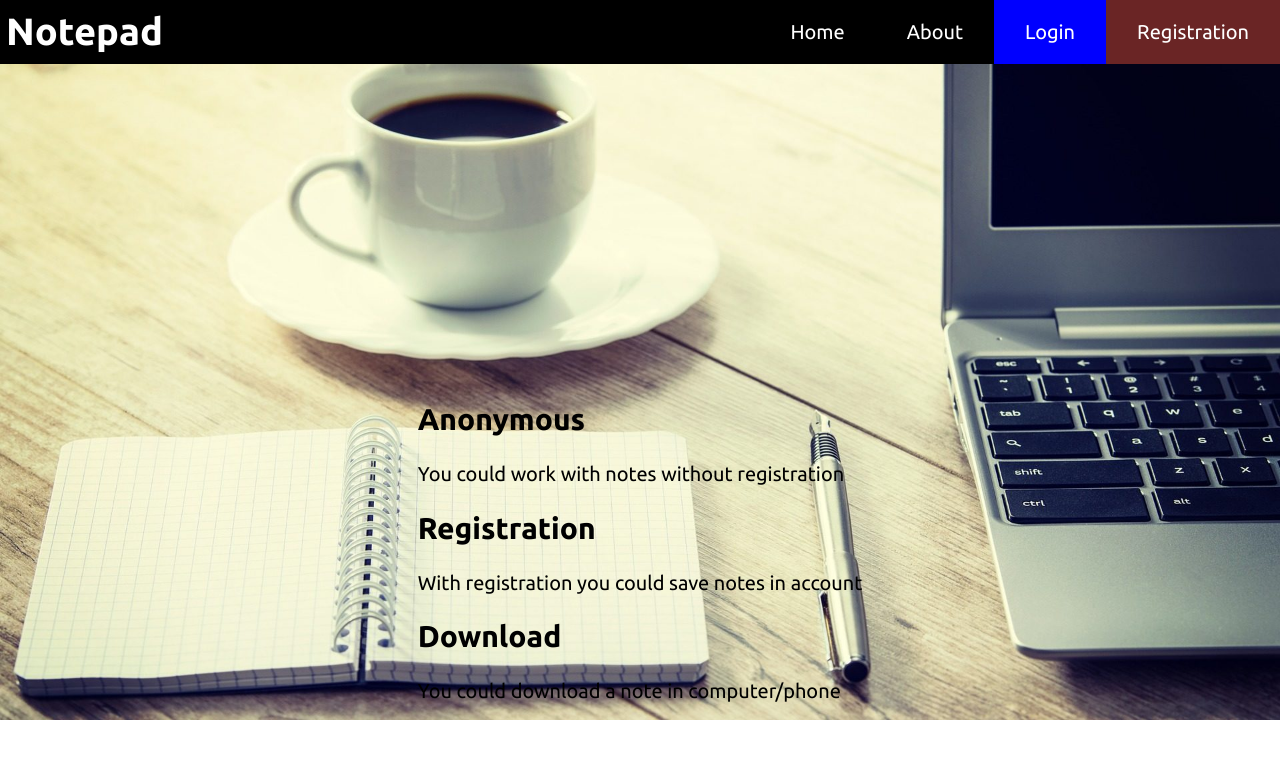
After one commit to ilyadev750/my_notepad, a Django app: page /about/ in a window 1280 px wide. The commit adds this page. Shown: the top 759 px of the page. Run offline with Django 3.2, Linux system fonts and the light colour scheme.

Commit message:
making template about

```diff
--- a/my_notepad/urls.py
+++ b/my_notepad/urls.py
@@ -3,11 +3,12 @@ from django.urls import path, include
 from django.conf import settings
 from django.conf.urls.static import static
 
-from note.views import anonymous_note, start
+from note.views import anonymous_note, start, about
 
 
 urlpatterns = [
     path("", start, name="home"),
+    path("about/", about, name="about"),
     path("base/", anonymous_note, name="anonymous_note"),
     path("base/users/", include("users.urls")),
     path("admin/", admin.site.urls),
--- /dev/null
+++ b/note/static/note/css/about.css
@@ -0,0 +1,25 @@
+body {
+    background-image: url("../img/notepad_big.jpg");
+    background-size: 100%;
+    background-repeat: no-repeat;
+    height: 100%;
+    margin: 0;
+    padding: 0;
+  }
+
+.notepad-description {
+    padding-top: 300px;
+    font-family: 'Ubuntu', sans-serif;
+    font-size: 20px;
+    display: block;
+    margin: 0;
+    position: absolute;
+    top: 50%;
+    left: 50%;
+    transform: translate(-50%, -50%);
+}
+
+/* .notepad-description > div {
+    display: inline-block;
+    padding: 20px;
+} */
--- /dev/null
+++ b/note/templates/note/about.html
@@ -0,0 +1,39 @@
+{% extends 'base.html' %}
+{% load static %}
+
+
+{% block css %}
+  <link rel="stylesheet" href="{% static 'note/css/about.css' %}" />
+  <link rel="stylesheet" href="{% static 'note/css/first.css' %}" />
+{% endblock %}
+
+{% block title %}
+About notepad
+{% endblock %}
+
+{% block content %}
+
+<div class="navbar-custom">
+    <a class="main-name" href="{% url 'home' %}">Notepad</a>
+    <a href="{% url 'register' %}" class="split-brown">Registration</a>
+    <a href="{% url 'login' %}" class="split-blue">Login</a>
+    <a href="{% url 'about' %}" class="split">About</a>
+    <a href="{% url 'home' %}" class="split">Home</a>
+  </div>
+
+<div class="notepad-description">
+    <div>
+        <h2>Anonymous</h2>
+        <p>You could work with notes without registration</p>
+    </div>
+    <div>
+        <h2>Registration</h2>
+        <p>With registration you could save notes in account</p>
+    </div>
+    <div>
+        <h2>Download</h2>
+        <p>You could download a note in computer/phone</p>
+    </div>
+</div>
+
+{% endblock %}
--- a/note/templates/note/first.html
+++ b/note/templates/note/first.html
@@ -16,7 +16,7 @@ Notepad-online
   <a class="main-name" href="{% url 'home' %}">Notepad</a>
   <a href="{% url 'register' %}" class="split-brown">Registration</a>
   <a href="{% url 'login' %}" class="split-blue">Login</a>
-  <a href="#" class="split">About</a>
+  <a href="{% url 'about' %}" class="split">About</a>
   <a href="{% url 'home' %}" class="split">Home</a>
 </div>
 
--- a/note/views.py
+++ b/note/views.py
@@ -18,6 +18,11 @@ def start(request, *args, **kwargs):
     else:
         context = {}
         return render(request, "note/first.html", context)
+
+
+def about(request, *args, **kwargs):
+    context = {}
+    return render(request, "note/about.html", context)
 
 
 def anonymous_note(request, *args, **kwargs):
@@ -111,7 +116,3 @@ def delete_user_note(request, *args, **kwargs):
         )
         current_user_object.delete()
         return redirect("get_user_notes", request.user.id)
-
-
-# add HTTP404
-# make reset password
```
